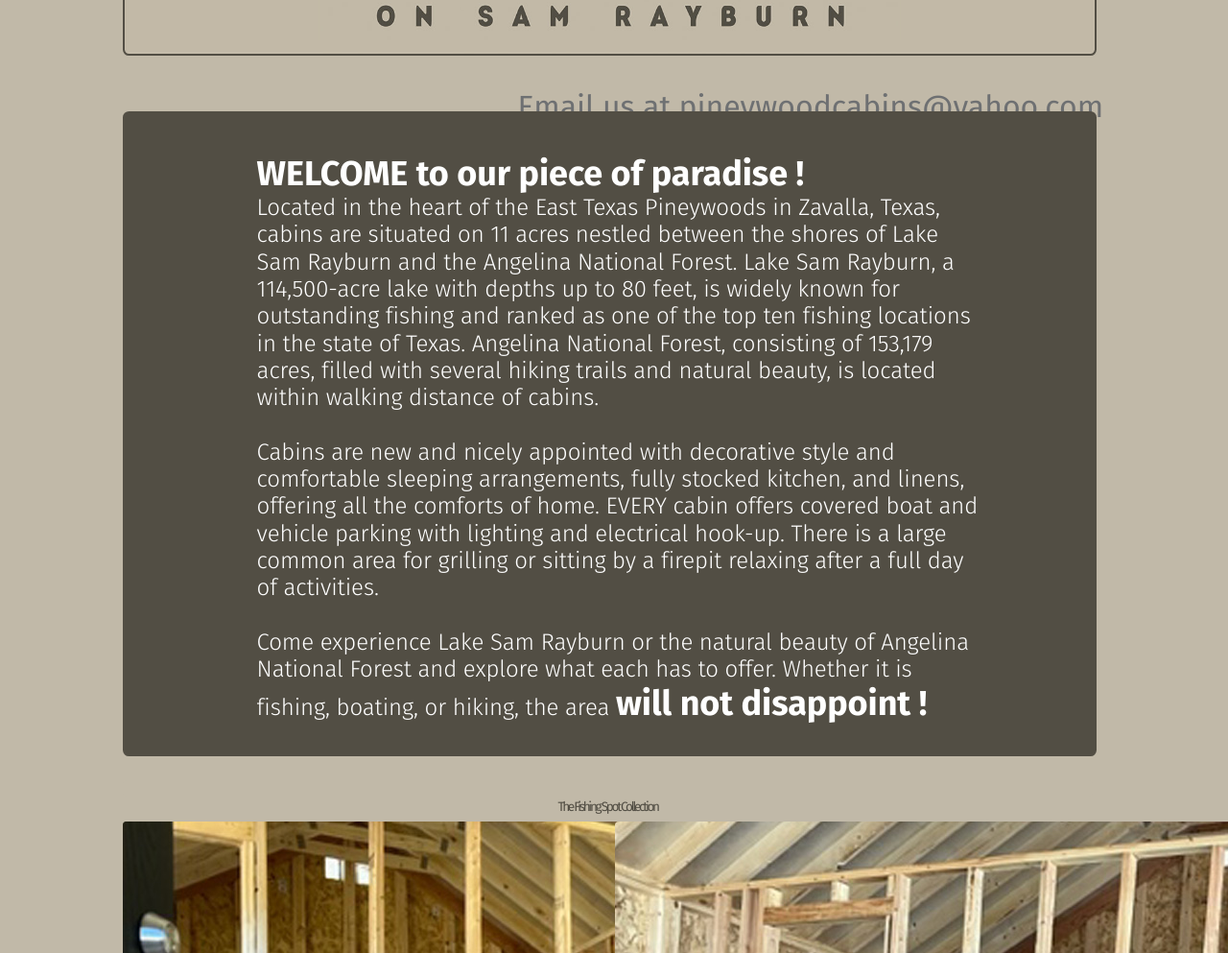
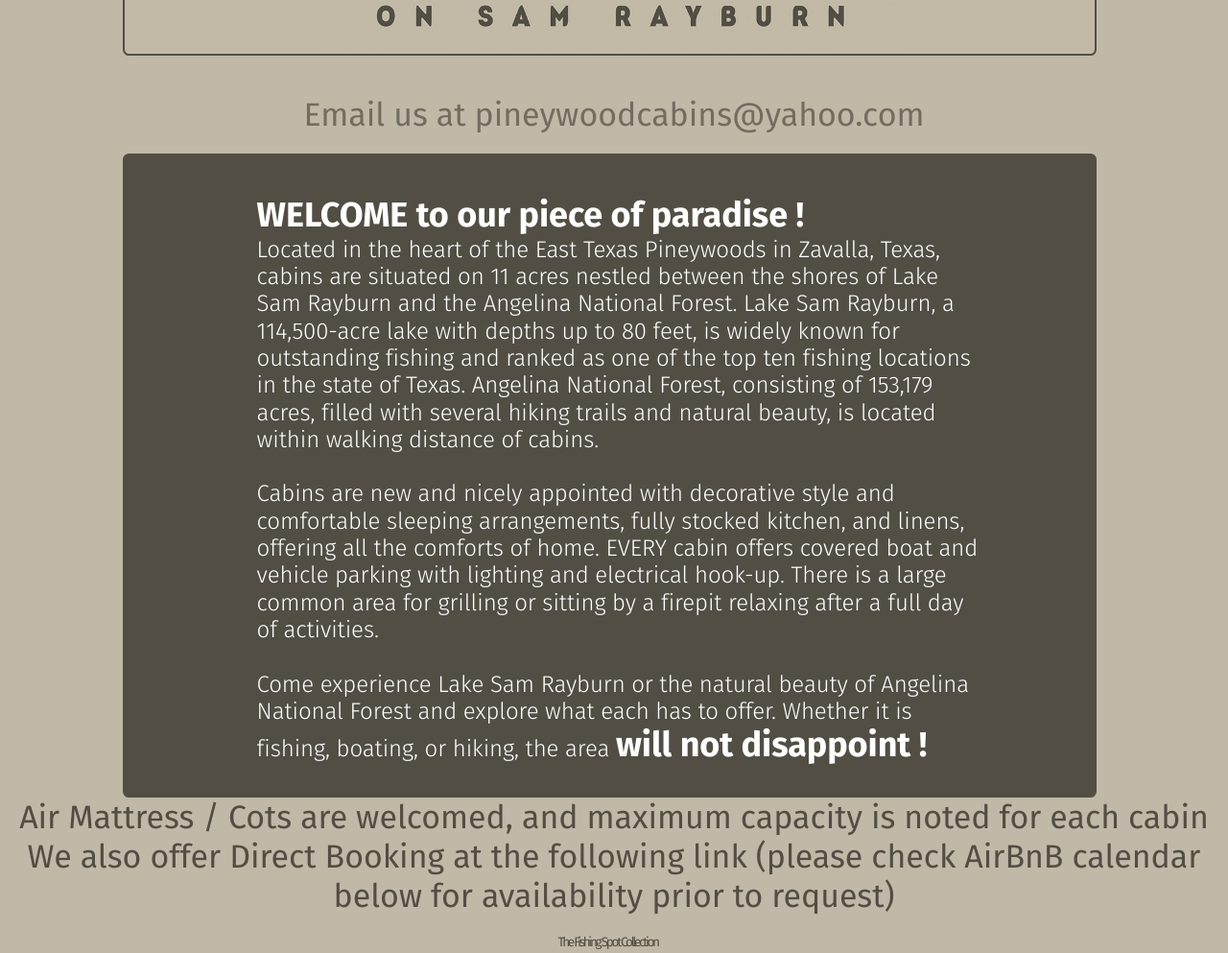
Before and after one commit to randy918/11024-1907-pineywoods, a website built with Parcel: page index.html in a window 1280 px wide. Shown: the part 400-1393 px from the top of the page at 96% size. Built offline with nearby package versions, Linux system fonts and the light colour scheme; a web font is replaced by a local one.

Commit message:
center air mattress 1-11-24-0519  Status Quo

```diff
--- a/css/main-rewrite.scss
+++ b/css/main-rewrite.scss
@@ -107,8 +107,10 @@ $colors: (bg: rgba(55, 66, 76, 1),
 
 h1 {
     font-family: "palatino_lt_stdbold";
+
     font-size: 6vw;
-    font-weight: 900;
+    font-weight: 600;
+    text-align: center;
 }
 
 h2 {
@@ -145,7 +147,7 @@ h6 {
     font-family: "Fira Sans";
     font-size: 1.65vw;
     font-style: italic;
-    font-weight: 400;
+    font-weight: 900;
     color: white;
     opacity: 0.7;
     padding-top: 0vw;
@@ -153,6 +155,40 @@ h6 {
     margin-bottom: 1.5vw;
     text-align: center;
 }
+
+.h6-mail {
+    font-family: "Fira Sans";
+    margin-top: -2vw;
+
+    font-style: normal;
+    font-weight: 500;
+    font-size: 2.65vw;
+
+    color: getColor(pineyTypeOne);
+
+    text-decoration: none;
+    &:hover {
+        color: white;
+    }
+}
+.h6-mail2 {
+    font-family: "Fira Sans";
+    margin-top: -2vw;
+
+    font-style: normal;
+    font-weight: 500;
+    font-size: 2.65vw;
+
+    color: getColor(pineyTypeOne);
+
+    text-decoration: none;
+    text-align: center;
+    &:hover {
+        color: white;
+    }
+}
+
+
 
 .h7 {
     //   background-color: black;
@@ -172,7 +208,11 @@ h6 {
         font-size: 2vw;
       }
 
-
+.contain-email {
+
+
+
+}
 
 
 .mail-to {
@@ -254,7 +294,6 @@ body::-webkit-scrollbar {
 
     //   width: min(1000px, calc(70% + 100px));
 }
-
 
 
 .grid__item {
@@ -461,10 +500,10 @@ body::-webkit-scrollbar {
 
 .flex__container {
     display: flex;
-    flex-direction: column;
+    // flex-direction: column;
     justify-content: center;
     align-items: center;
-    position: relative;
+    // position: relative;
 }
 
 h1 {
--- a/index.html
+++ b/index.html
@@ -43,17 +43,16 @@
         <div class="grid__container">
 
             <div class="grid__item grid__header flex__container">
-            </div>
 
-<div class="contain-email">
-                <div class="flex__container flex__justify-center">
-          <a
-            class="mail-to"
-            href="mailto:pineywoodcabins@yahoo.com?subject=Direct Booking Request&body=Reservation Dates (2 Night Minimum)"
-            ><br />Email us at pineywoodcabins@yahoo.com</a
-          >
-          <!-- <div class="phone-to"><a href="tel:+9185551212">214-555-1292</a></div> -->
-        </div>
+ </div>
+
+<div class="contain email">
+
+    <h6><a class="h6-mail" href="mailto:pineywoodcabins@yahoo.com?subject=Direct Booking Request&body=Reservation Dates (2 Night Minimum)"><br>Email us at pineywoodcabins@yahoo.com</a></h6>
+
+    <!-- <a class="mail-to" href="mailto:pineywoodcabins@yahoo.com?subject=Direct Booking Request&body=Reservation Dates (2 Night Minimum)"><br>Email us at pineywoodcabins@yahoo.com</a> -->
+
+                    <!-- <div class="phone-to"><a href="tel:+9185551212">214-555-1292</a></div> -->
 
 
 
@@ -66,6 +65,13 @@ Cabins are new and nicely appointed with decorative style and comfortable sleepi
 </h8>
                 </div>
             </div>
+
+
+            <div class="h6-mail2">Air Mattress / Cots are welcomed, and maximum capacity is noted for each cabin
+
+                We also offer Direct Booking at the following link
+                (please check AirBnB calendar below for availability prior to request)
+                </div>
 
 
 
```
Also changed, not shown: css/main-rewrite.css, 1 other file.
